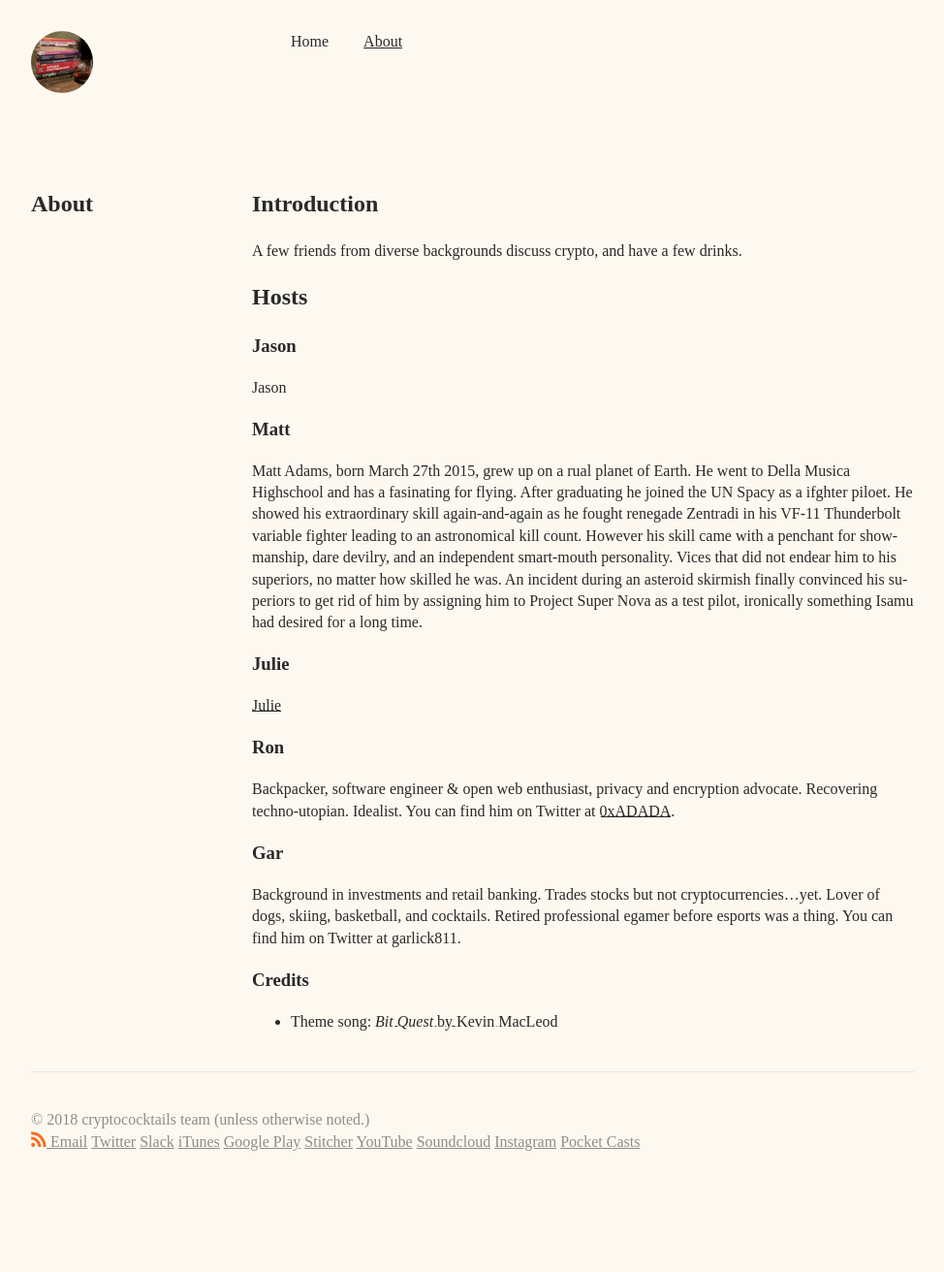
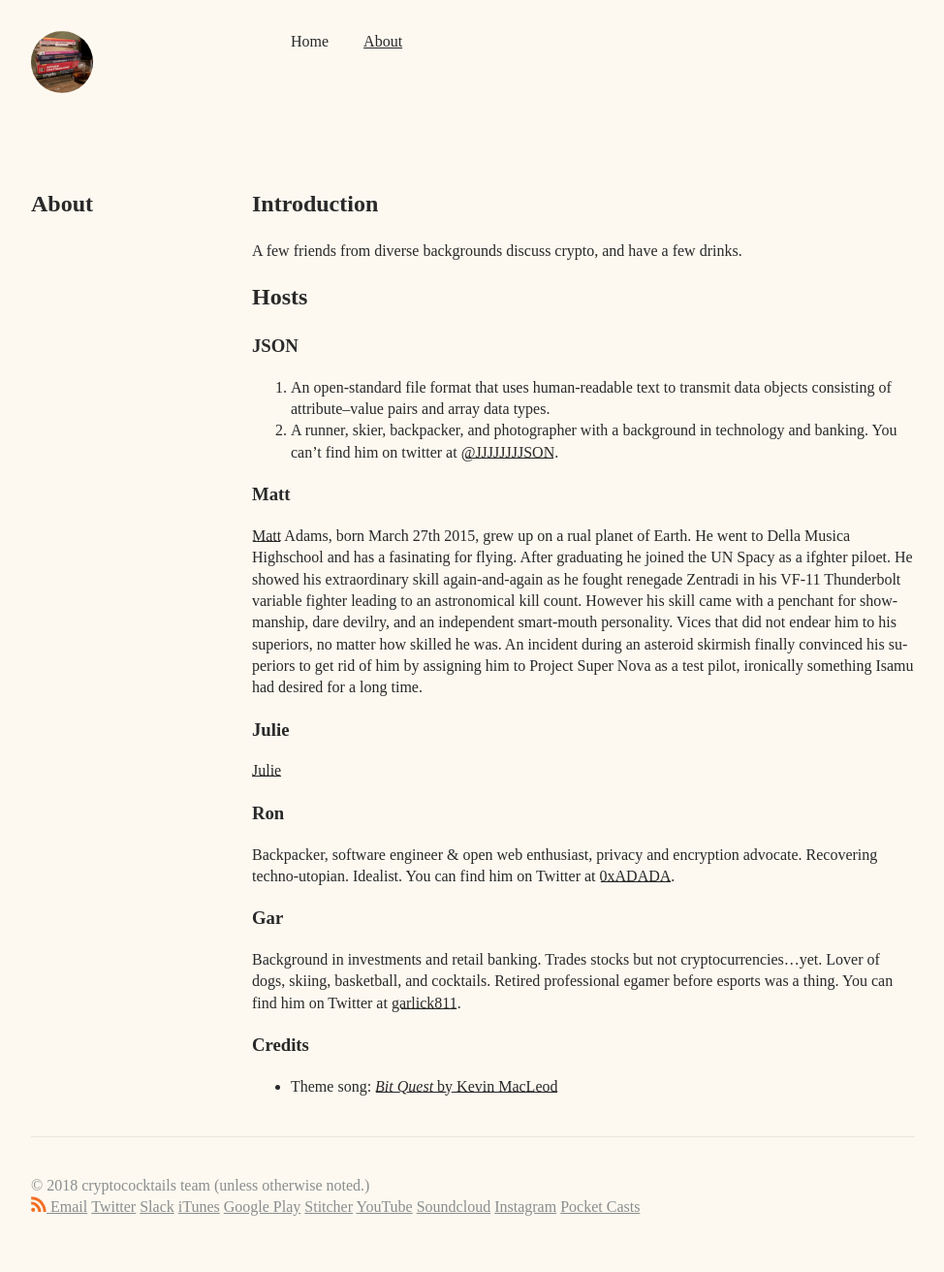
Before and after one commit to 0xadada/cryptococktails.github.io, a Jekyll site: the page built from about.md, in a window 1280 px wide. Shown: the whole page at 97% size, without its empty margins (152-1126 px from the left). Built offline with Jekyll 4.4.1, drawn with Linux system fonts in a browser that asks for light colours; some web fonts are replaced; before the commit the page ends 1245 px from its top, so only the background shows below that.

Commit message:
Update about.md

```diff
--- a/about.md
+++ b/about.md
@@ -15,10 +15,10 @@ A few friends from diverse backgrounds discuss crypto, and have a few drinks.
 
 ## Hosts
 
-### Jason
+### JSON
 
-[Jason](https://twitter.com/jjjjjjjjson)
-
+1. An open-standard file format that uses human-readable text to transmit data objects consisting of attribute–value pairs and array data types.
+2.  A runner, skier, backpacker, and photographer with a background in technology and banking. You can't find him on twitter at [@JJJJJJJJSON](https://twitter.com/jjjjjjjjson).
 
 ### Matt
 
```
